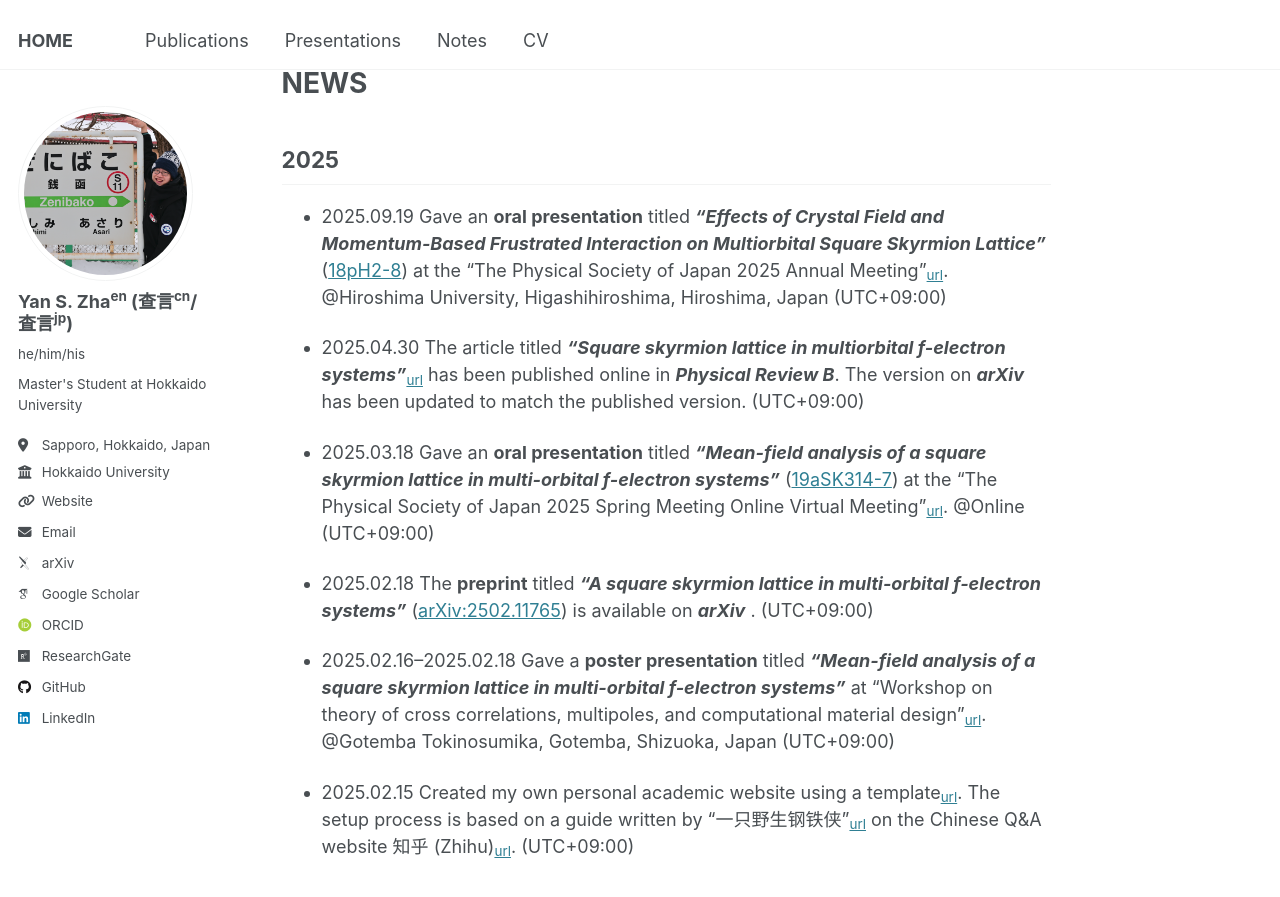
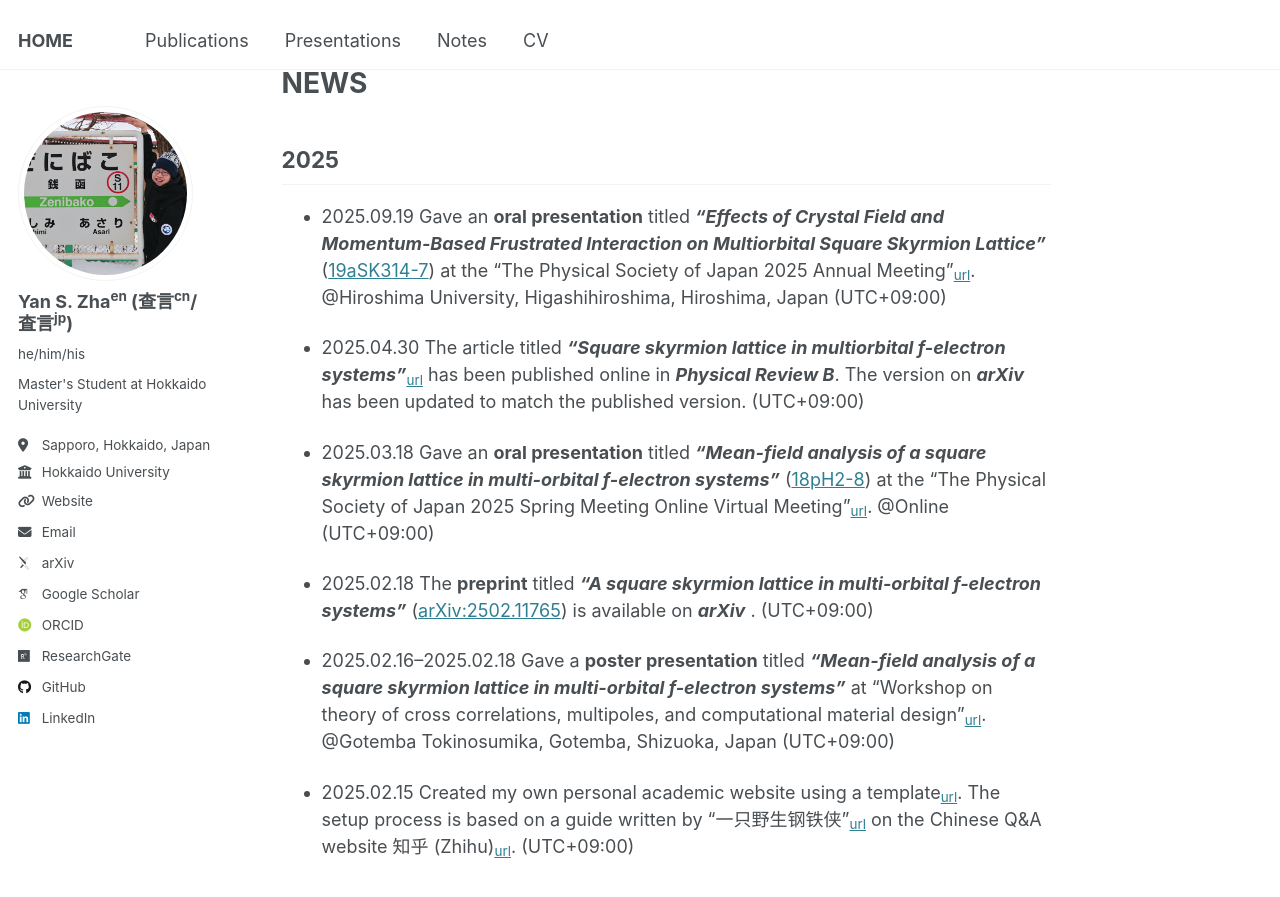
Before and after one commit to yzhacn/yzhacn.github.io, a Jekyll site: the page built from _pages/about.md, in a window 1280 px wide and 900 px high, scrolled down 688 px. Shown: the top 897 px of the window. Built offline with Jekyll 4.4.1, drawn with Linux system fonts in a browser that asks for light colours; some web fonts are replaced.

```diff
--- a/_pages/about.md
+++ b/_pages/about.md
@@ -23,12 +23,12 @@ High-performance workstations are essential for large-scale parallel numerical s
 NEWS
 ======
 ## 2025
-* 2025.09.19 Gave an **oral presentation** titled ***"Effects of Crystal Field and Momentum-Based Frustrated Interaction on Multiorbital Square Skyrmion Lattice"*** ([18pH2-8](https://onsite.gakkai-web.net/jps/jps_search/2025au/data2/html/program08.html#j19aSK314)) at the "The Physical Society of Japan 2025 Annual Meeting"<sub>[url](https://www.jps.or.jp/english/)</sub>. @Hiroshima University, Higashihiroshima, Hiroshima, Japan (UTC+09:00)
+* 2025.09.19 Gave an **oral presentation** titled ***"Effects of Crystal Field and Momentum-Based Frustrated Interaction on Multiorbital Square Skyrmion Lattice"*** ([19aSK314-7](https://onsite.gakkai-web.net/jps/jps_search/2025au/data2/html/program08.html#j19aSK314)) at the "The Physical Society of Japan 2025 Annual Meeting"<sub>[url](https://www.jps.or.jp/english/)</sub>. @Hiroshima University, Higashihiroshima, Hiroshima, Japan (UTC+09:00)
 
 
 * 2025.04.30 The article titled ***"Square skyrmion lattice in multiorbital f-electron systems"***<sub>[url](https://journals.aps.org/prb/abstract/10.1103/PhysRevB.111.165155)</sub> has been published online in ***Physical Review B***. The version on ***arXiv*** has been updated to match the published version. (UTC+09:00)
 
-* 2025.03.18 Gave an **oral presentation** titled ***"Mean-field analysis of a square skyrmion lattice in multi-orbital f-electron systems"*** ([19aSK314-7](https://onsite.gakkai-web.net/jps/jps_search/2025sp/data2/html/program08.html#j18pH2)) at the "The Physical Society of Japan 2025 Spring Meeting Online Virtual Meeting"<sub>[url](https://www.jps.or.jp/english/meetings-and-awards/spring/spring-meeting.html)</sub>. @Online (UTC+09:00)
+* 2025.03.18 Gave an **oral presentation** titled ***"Mean-field analysis of a square skyrmion lattice in multi-orbital f-electron systems"*** ([18pH2-8](https://onsite.gakkai-web.net/jps/jps_search/2025sp/data2/html/program08.html#j18pH2)) at the "The Physical Society of Japan 2025 Spring Meeting Online Virtual Meeting"<sub>[url](https://www.jps.or.jp/english/meetings-and-awards/spring/spring-meeting.html)</sub>. @Online (UTC+09:00)
 
 * 2025.02.18 The **preprint** titled ***"A square skyrmion lattice in multi-orbital f-electron systems"*** ([arXiv:2502.11765](https://arxiv.org/abs/2502.11765)) is available on ***arXiv*** . (UTC+09:00)
 
```
